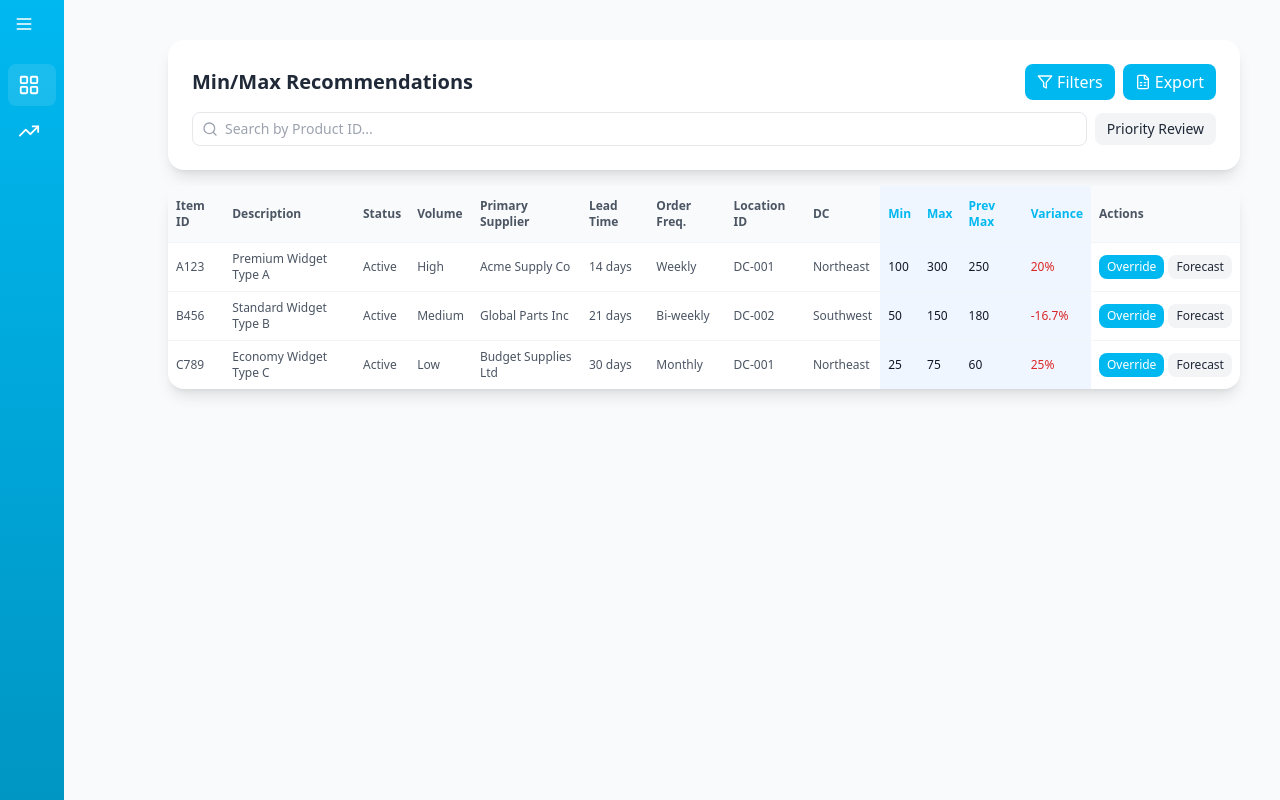
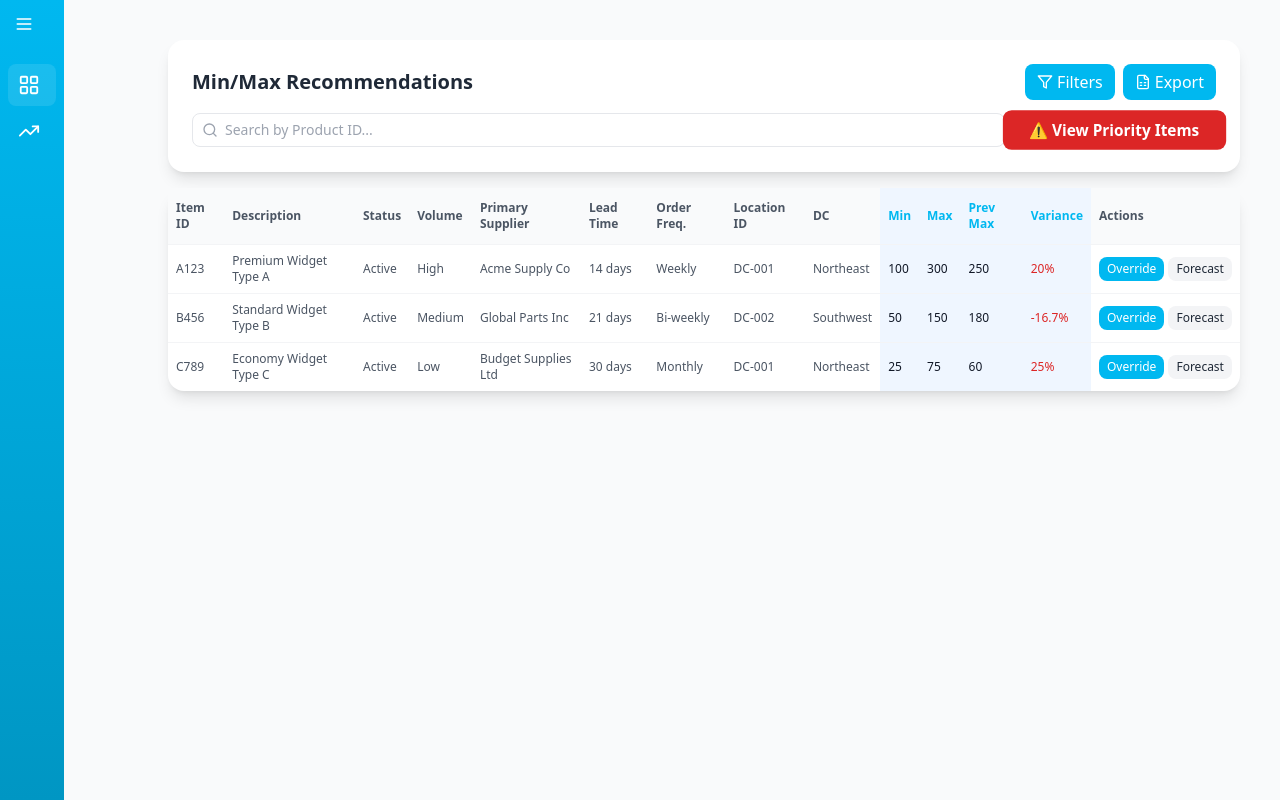
Before and after one commit to mjrojas95/dbt-inventory, a Next.js app: page / in a window 1280 px wide. Built offline with nearby package versions, Linux system fonts and the light colour scheme.

Commit message:
Updated latest changes

```diff
--- a/app/components/MinMaxDashboard.tsx
+++ b/app/components/MinMaxDashboard.tsx
@@ -226,10 +226,14 @@ export default function MinMaxDashboard() {
           </div>
           <Button
             onClick={() => setShowPriorityOnly(!showPriorityOnly)}
-            variant={showPriorityOnly ? "destructive" : "secondary"}
-            className="text-sm"
+            variant={showPriorityOnly ? "secondary" : "destructive"}
+            className="text-sm font-semibold px-6 py-2 text-white"
+            style={{
+              backgroundColor: showPriorityOnly ? '#4B5563' : '#DC2626',
+              transform: 'scale(1.1)'
+            }}
           >
-            {showPriorityOnly ? "Show All" : "Priority Review"}
+            {showPriorityOnly ? "Show All Items" : "⚠️ View Priority Items"}
           </Button>
         </div>
 
```
